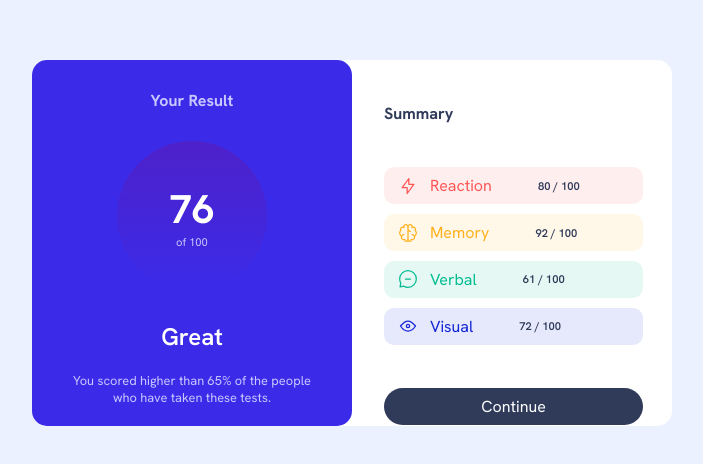
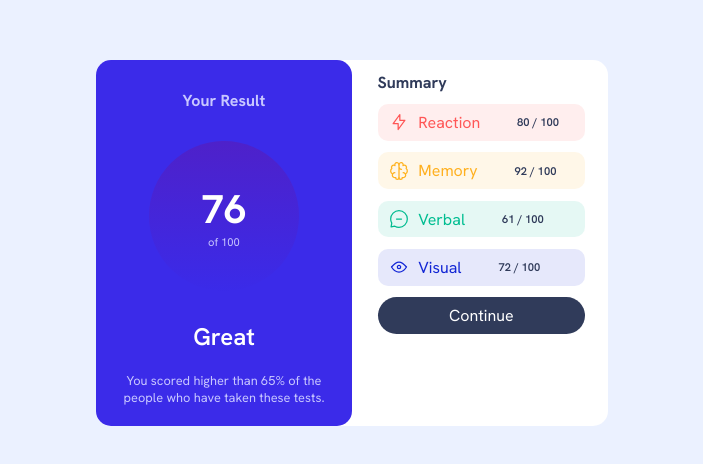
Before and after one commit to AbdulhakeemAdekunle/results-summary-component-main, a plain HTML site: page index.html in a window 1280 px wide. Shown: the part 196-660 px from the top of the page, without its empty margins (288-991 px from the left). Drawn offline with Linux system fonts and the light colour scheme.

Commit message:
correct the overflow on summary section

```diff
--- a/style.css
+++ b/style.css
@@ -13,7 +13,7 @@ body {
   background-color: hsl(0, 0%, 100%);
   border-radius: 15px;
   margin: 20% auto;
-  width: 50vw;
+  width: 40vw;
   display: flex;
   align-items: flex-start;
 }
@@ -81,13 +81,13 @@ body {
 }
 
 .summary-header {
-  margin: 15% 0;
+  margin: 5% 0;
   color: hsl(224, 30%, 27%);
   font-size: 1rem;
 }
 
 .summary-list {
-  margin-bottom: 15%;
+  margin-bottom: 5%;
 }
 
 .list-item {
@@ -95,9 +95,9 @@ body {
   align-items: center;
   width: 90%;
   height: 2.3rem;
-  margin: 10px 0;
+  margin: 5% 0;
+  padding: 5%;
   border-radius: 10px;
-  padding: 5%;
 }
 
 .list-item img {
```
